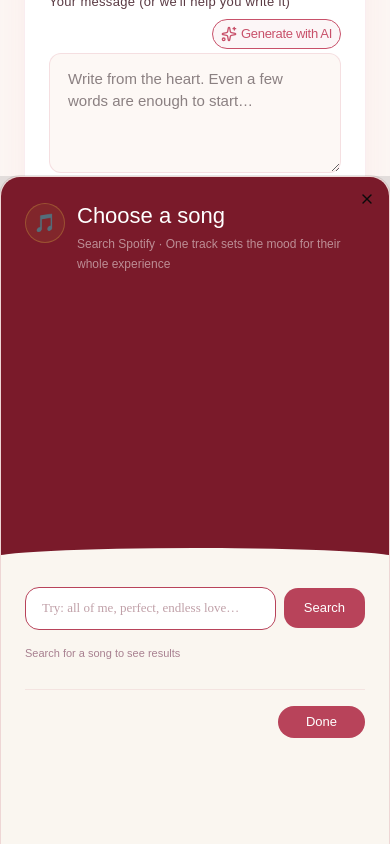
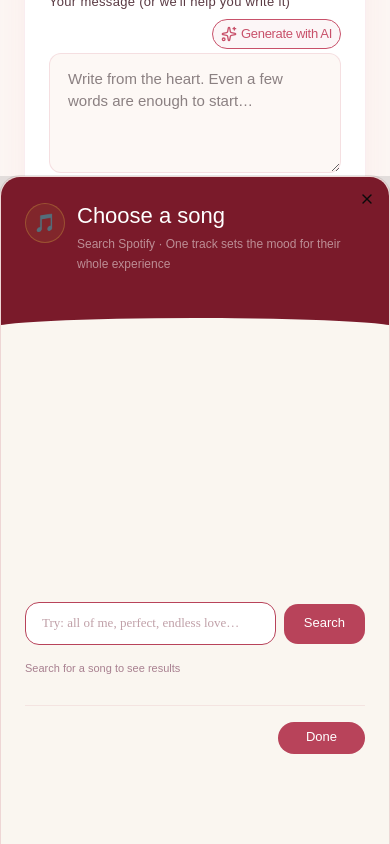
Before and after one commit to WilliamsScripts/2usforever, a Next.js app: page /create-moment in a window 390 px wide. Both pictures are taken after a click on the button "Choose a Spotify track". Shown: the part 1761-2605 px from the top of the page. Built offline with nearby package versions, Linux system fonts and the light colour scheme.

Commit message:
Update CreateMomentBuilder styles for enhanced layout: Modified modal width and height for better responsiveness, and adjusted header styles to improve visual consistency.

```diff
--- a/src/components/landing/CreateMomentBuilder.tsx
+++ b/src/components/landing/CreateMomentBuilder.tsx
@@ -575,11 +575,11 @@
       {/* ShadCN Modal for Music Search */}
       <Dialog open={isMusicModalOpen} onOpenChange={setIsMusicModalOpen}>
         <DialogContent
-          className="p-0 max-w-md max-sm:w-screen max-sm:h-screen overflow-hidden border border-[rgba(184,67,90,0.18)] rounded-[20px] bg-[#FAF6F0] shadow-xl gap-0"
+          className="p-0 max-w-md max-sm:w-dvw max-sm:h-dvh overflow-hidden border border-[rgba(184,67,90,0.18)] rounded-[20px] bg-[#FAF6F0] shadow-xl gap-0"
           onClick={(e) => e.stopPropagation()}
         >
           {/* Header */}
-          <div className="relative bg-[#7A1A2A] px-6 pt-6 pb-8">
+          <div className="relative bg-[#7A1A2A] h-40 px-6 pt-6 pb-8">
             <div className="flex items-start justify-between gap-3">
               {/* Icon */}
               <div className="w-10 h-10 rounded-full border border-[rgba(196,149,58,0.4)] bg-[rgba(196,149,58,0.1)] flex items-center justify-center text-lg shrink-0 mt-0.5">
@@ -601,7 +601,7 @@
           </div>
 
           {/* Body */}
-          <div className="px-6 pt-5 pb-5">
+          <div className="px-6 pt-5 grow pb-5">
             {/* Search row */}
             <div className="flex gap-2 items-center mb-4">
               <input
```
